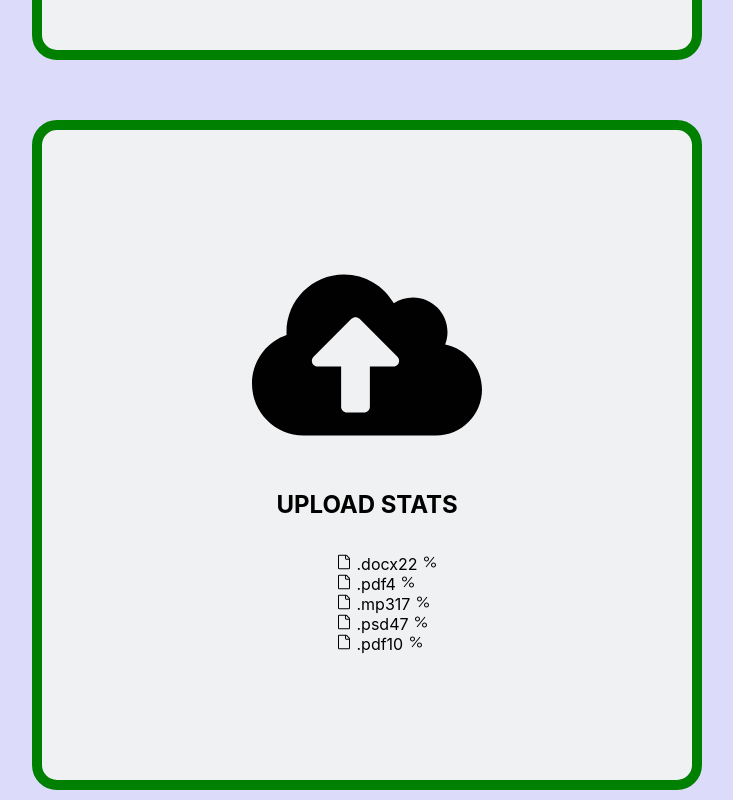
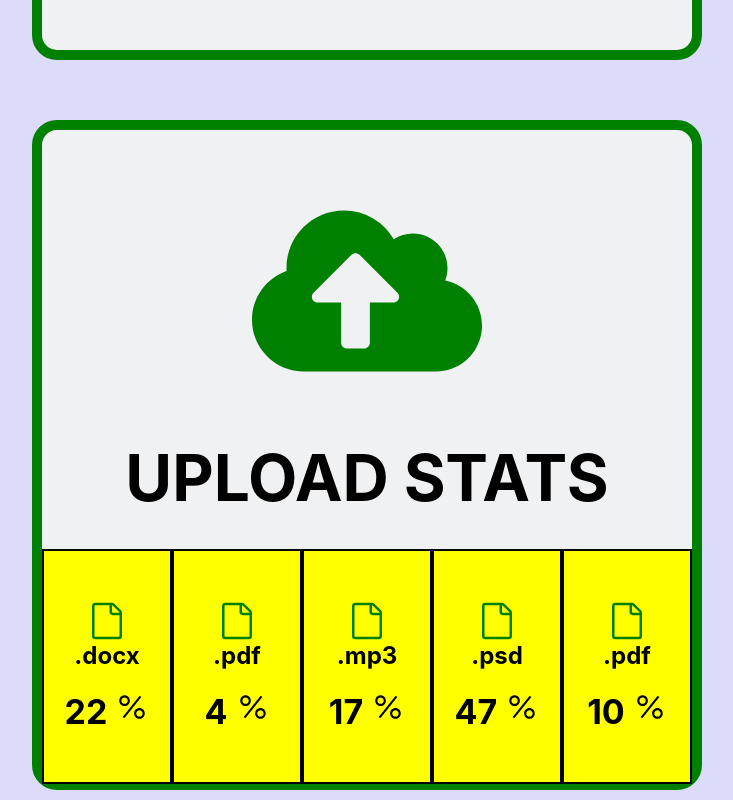
Before and after one commit to Liettualainen/reactProfileStatisticlsFrendList, a React (Create React App) app: page / in a window 1280 px wide. Shown: the part 680-1480 px from the top of the page, without its empty margins (273-1006 px from the left). Built offline with nearby package versions, Linux system fonts and the light colour scheme.

Commit message:
statisticsStyle

```diff
--- a/src/components/statiscticsItem.js
+++ b/src/components/statiscticsItem.js
@@ -4,12 +4,31 @@ import { VscPercentage } from "react-icons/vsc";
 // import { FaPercentage } from "react-icons/fa";
 // <FaPercentage />
 
+const item = {
+  display: 'flex',
+    flexDirection: 'column',
+  alignItems: 'center',
+    listStyleType: "none",
+    fontSize: 24,
+    fontWeight: 700,
+    marginTop: 50,
+  marginBottom: 50,
+}
+
+const percentagestyle = {
+    paddingTop: 20,
+     fontSize: 34,
+    fontWeight: 700,
+}
+
+
 
 export const StatisticsItem = ({ data: { label, percentage } }) => {
     return (
-        <div className="item">
-            <span className="label"><GoFile /> {label}</span>
-      <span className="percentage">{percentage} <VscPercentage /></span>
+        <div className="item" style={item}>
+            <GoFile size="40" color="green"/>
+            <span className="label" >{label}</span>
+      <span className="percentage" style={percentagestyle}>{percentage} <VscPercentage /></span>
         </div>
     )
 };
--- a/src/components/statistics.js
+++ b/src/components/statistics.js
@@ -16,6 +16,42 @@ const profileStyle = {
   borderColor: 'green',
   backgroundColor: 'rgb(240, 241, 242)',
 }
+const Statlist = {
+  display: 'flex',
+        flexDirection: 'row',
+        justifyContent: 'space-around',
+  alignItems: 'center',
+  listStyleType: "none",
+  width: 650,
+  padding: 0,
+  margin: 0,
+  backgroundColor: "yellow",
+}
+const StatLi = {
+  width: '100%',
+    padding: 0,
+    border: '2px solid',
+}
+
+const Div = {
+  display: 'flex',
+
+}
+
+const title1 = {
+  marginTop: 50,
+  marginLeft: 'auto',
+  marginRight: 'auto',
+
+}
+const TitleUpload = {
+  marginLeft: "auto",
+  marginRight: "auto",
+  margin: 33,
+       fontSize: 64,
+}
+
+
 
 export const Statistics = ({ title, data }) => {
 //  const title = "UPLOAD STATS";
@@ -23,14 +59,18 @@ export const Statistics = ({ title, data }) => {
     <section className="statistics" style={profileStyle}>
       { !title ? (
        null
-      ) : (<><FaCloudUploadAlt size="230" />
-          <h2 className="title"> {title}</h2>
-      </>
+      ) : (<div >
+          <div style={Div}>
+            <FaCloudUploadAlt style={title1} size="230" color="green" />
+          </div>
+
+          <h2 className="title" style={TitleUpload}>{title}</h2>
+      </div>
       )}
 
-         <ul className="stat-list" style={{listStyleType: "none"}}>
+         <ul className="stat-list" style={Statlist}>
             {data.map(data => (
-          <li  key={data.id}>
+          <li  style={StatLi} key={data.id}>
           <StatisticsItem data={data} />
           </li>
       ))}
```
